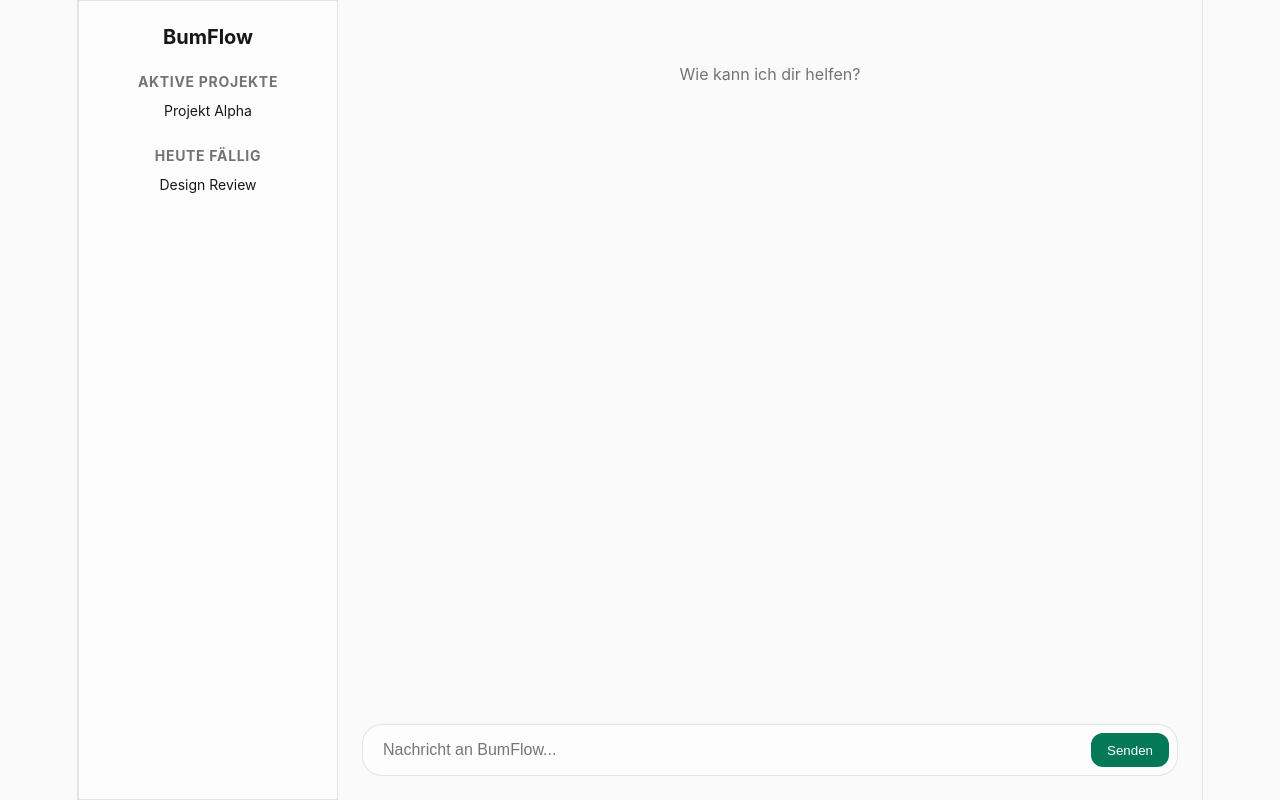
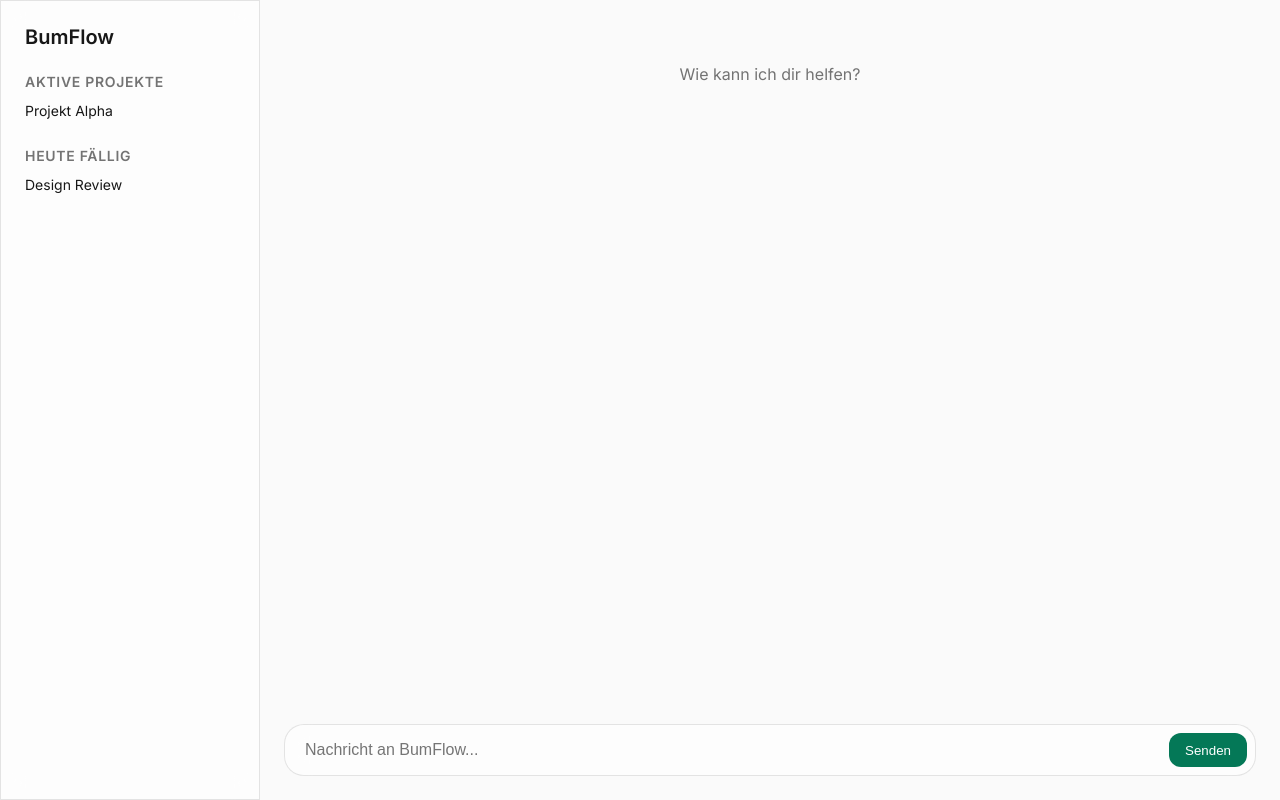
Before and after one commit to AbdullahAbobaker/bumssistant, a React (Vite) app in the folder frontend/: page / in a window 1280 px wide. Built offline with nearby package versions, Linux system fonts and the light colour scheme.

Commit message:
Fix final code review issues for React frontend implementation

```diff
--- a/frontend/index.html
+++ b/frontend/index.html
@@ -4,6 +4,9 @@
     <meta charset="UTF-8" />
     <link rel="icon" type="image/svg+xml" href="/favicon.svg" />
     <meta name="viewport" content="width=device-width, initial-scale=1.0" />
+    <link rel="preconnect" href="https://fonts.googleapis.com">
+    <link rel="preconnect" href="https://fonts.gstatic.com" crossorigin>
+    <link href="https://fonts.googleapis.com/css2?family=Inter:wght@400;500;600&display=swap" rel="stylesheet">
     <title>frontend</title>
   </head>
   <body>
--- a/frontend/package.json
+++ b/frontend/package.json
@@ -7,7 +7,8 @@
     "dev": "vite",
     "build": "tsc -b && vite build",
     "lint": "oxlint",
-    "preview": "vite preview"
+    "preview": "vite preview",
+    "test": "vitest"
   },
   "dependencies": {
     "react": "^19.2.7",
--- a/frontend/src/App.css
+++ b/frontend/src/App.css
@@ -65,7 +65,7 @@
 }
 
 .chat-input-wrapper:focus-within {
-  outline: 2px solid var(--color-primary, #005fcc);
+  outline: 2px solid var(--color-accent);
   outline-offset: 2px;
 }
 
--- a/frontend/src/index.css
+++ b/frontend/src/index.css
@@ -34,15 +34,13 @@
   background-color: var(--color-bg);
   color: var(--color-text);
   -webkit-font-smoothing: antialiased;
+  overflow: hidden;
 }
 
 #root {
-  width: 1126px;
-  max-width: 100%;
-  margin: 0 auto;
-  text-align: center;
-  border-inline: 1px solid var(--border);
-  min-height: 100svh;
+  width: 100%;
+  height: 100dvh;
+  text-align: left;
   display: flex;
   flex-direction: column;
   box-sizing: border-box;
```
